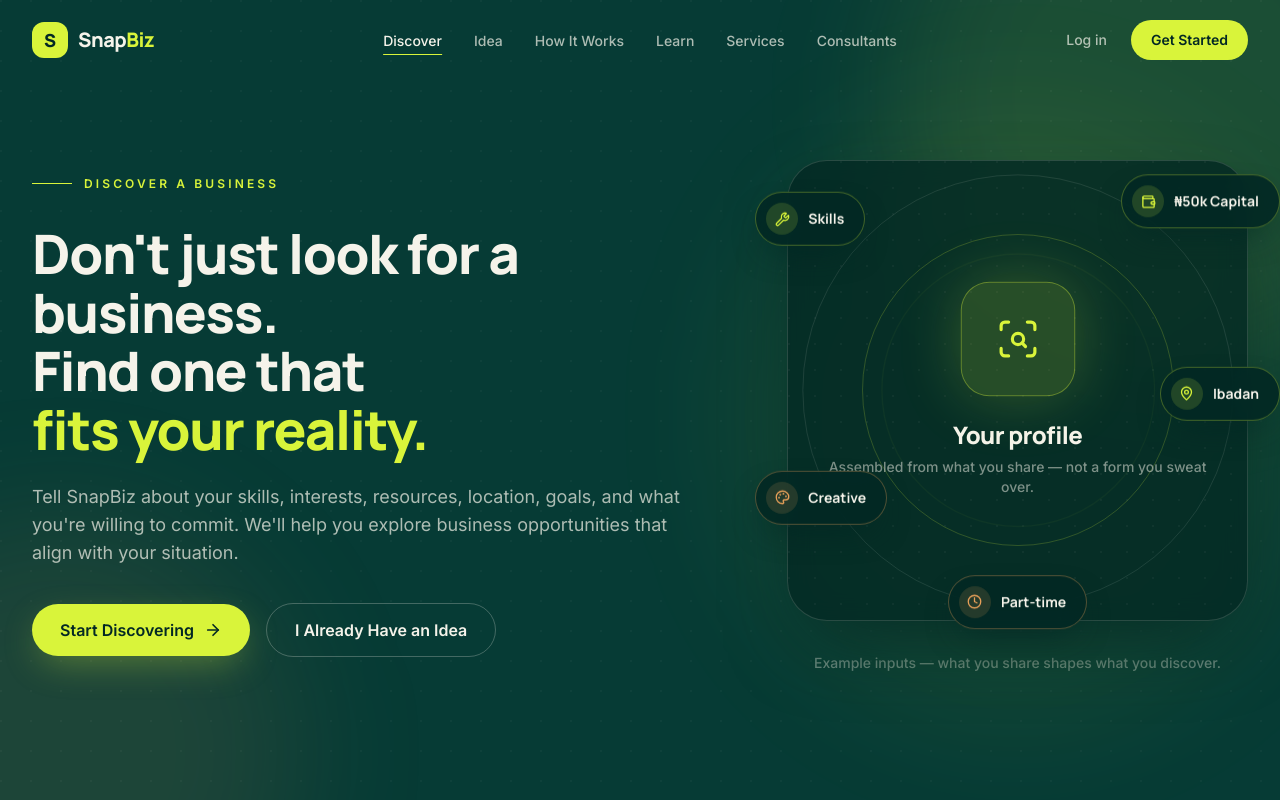
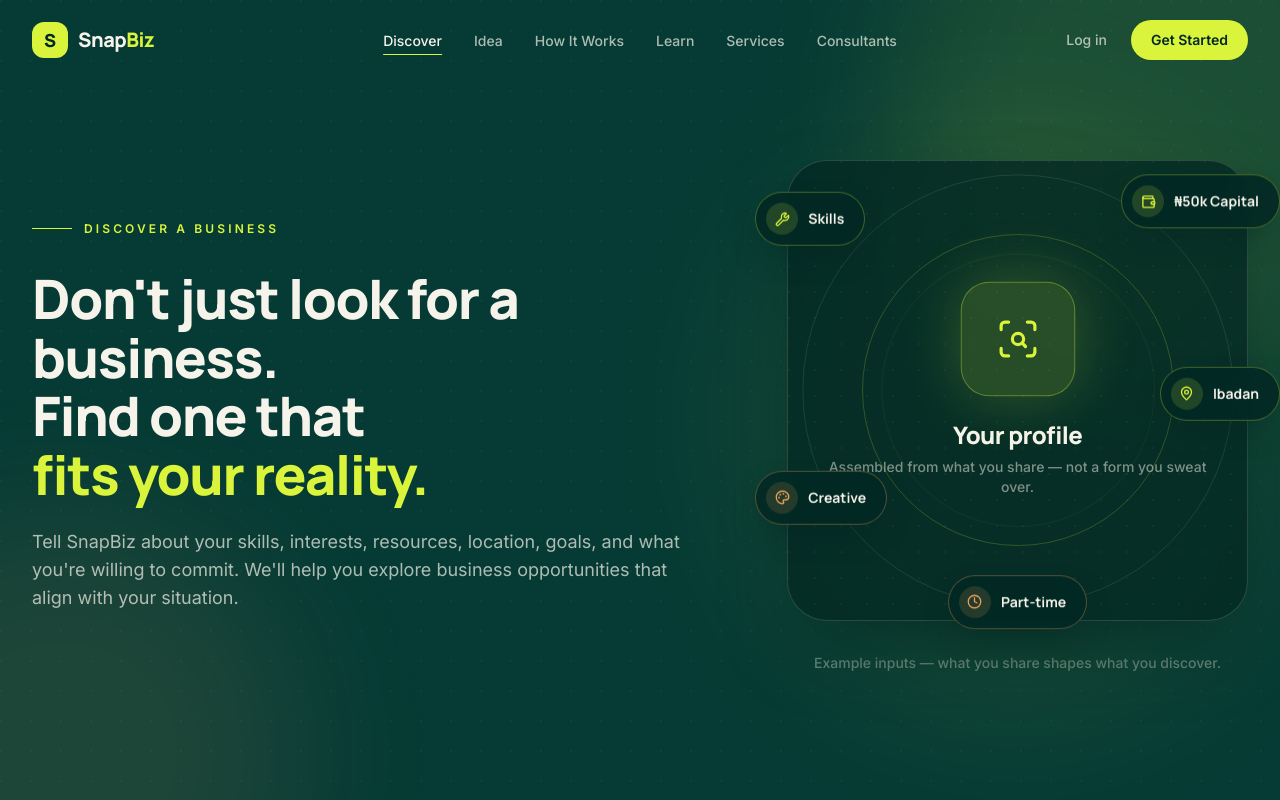
Before and after one commit to bigbanks53/snapbiz, a React (Vite) app: page /discover in a window 1280 px wide. Shown: the top 800 px of the page. Built offline with nearby package versions, Linux system fonts and the light colour scheme.

Commit message:
Simplify discover page CTAs and link closing action
Co-authored-by: arena-agent <297053741+arena-agent@users.noreply.github.com>

```diff
--- a/src/components/DiscoverClosing.jsx
+++ b/src/components/DiscoverClosing.jsx
@@ -3,6 +3,8 @@
 import { ArrowRight, Lightbulb } from 'lucide-react'
 
 const EASE = [0.22, 1, 0.36, 1]
+
+const MotionLink = motion.create(Link)
 
 export default function DiscoverClosing() {
   const reduceMotion = useReducedMotion()
@@ -60,8 +62,8 @@
         </motion.h2>
 
         <motion.div {...rise(0.16)} className="mt-10 flex flex-col items-center gap-4">
-          <motion.button
-            type="button"
+          <MotionLink
+            to="/get-started"
             aria-describedby="discover-closing-note"
             whileHover={reduceMotion ? undefined : { y: -2 }}
             whileTap={reduceMotion ? undefined : { scale: 0.98 }}
@@ -69,14 +71,14 @@
           >
             Start Discovering
             <ArrowRight size={17} strokeWidth={2.25} aria-hidden="true" />
-          </motion.button>
+          </MotionLink>
 
           <p
             id="discover-closing-note"
             className="text-[11px] font-medium text-ivory/40 sm:text-xs"
           >
-            Preview build — discovery isn&apos;t open yet, so this button isn&apos;t connected to
-            anything.
+            Routes to Get Started — the full discovery experience and sign-up flow aren&apos;t
+            open yet.
           </p>
         </motion.div>
 
--- a/src/components/DiscoverHero.jsx
+++ b/src/components/DiscoverHero.jsx
@@ -1,7 +1,5 @@
 import { motion, useReducedMotion } from 'framer-motion'
-import { Link } from 'react-router-dom'
 import {
-  ArrowRight,
   Clock,
   MapPin,
   Palette,
@@ -11,8 +9,6 @@
 } from 'lucide-react'
 
 const EASE = [0.22, 1, 0.36, 1]
-
-const MotionLink = motion.create(Link)
 
 // Example inputs that float around the central profile visual.
 const FLOAT_TAGS = [
@@ -229,30 +225,6 @@
               that align with your situation.
             </motion.p>
 
-            {/* CTAs */}
-            <motion.div
-              {...rise(0.9)}
-              className="mt-9 flex flex-col items-center gap-4 sm:flex-row sm:justify-center lg:justify-start"
-            >
-              <motion.a
-                href="#how-discovery-works"
-                whileHover={reduceMotion ? undefined : { y: -2 }}
-                whileTap={reduceMotion ? undefined : { scale: 0.98 }}
-                className="inline-flex w-full items-center justify-center gap-2.5 rounded-full bg-lime px-7 py-3.5 text-sm font-semibold text-forest-deep shadow-[0_12px_36px_-8px_rgba(217,244,58,0.35)] transition-colors hover:bg-lime/90 sm:w-auto sm:text-base"
-                aria-label="Start discovering — see how discovery works below"
-              >
-                Start Discovering
-                <ArrowRight size={18} strokeWidth={2.25} aria-hidden="true" />
-              </motion.a>
-              <MotionLink
-                to="/idea"
-                whileHover={reduceMotion ? undefined : { y: -2 }}
-                whileTap={reduceMotion ? undefined : { scale: 0.98 }}
-                className="inline-flex w-full items-center justify-center rounded-full border border-ivory/25 px-7 py-3.5 text-sm font-semibold text-ivory transition-colors hover:border-ivory/50 hover:bg-ivory/5 sm:w-auto sm:text-base"
-              >
-                I Already Have an Idea
-              </MotionLink>
-            </motion.div>
           </div>
 
           {/* Visual with floating example inputs */}
--- a/src/components/DiscoveryToBusiness.jsx
+++ b/src/components/DiscoveryToBusiness.jsx
@@ -1,5 +1,4 @@
 import { motion, useReducedMotion } from 'framer-motion'
-import { Link } from 'react-router-dom'
 import {
   ArrowRight,
   BookOpen,
@@ -22,8 +21,6 @@
   { label: 'Set up your business', icon: Briefcase },
   { label: 'Launch', icon: Rocket },
 ]
-
-const MotionLink = motion.create(Link)
 
 export default function DiscoveryToBusiness() {
   const reduceMotion = useReducedMotion()
@@ -188,17 +185,6 @@
           {...reveal(0.18)}
           className="mt-12 flex flex-col items-center gap-4 text-center"
         >
-          <MotionLink
-            to="/get-started"
-            whileHover={reduceMotion ? undefined : { y: -2 }}
-            whileTap={reduceMotion ? undefined : { scale: 0.98 }}
-            className="group inline-flex items-center justify-between gap-4 rounded-full bg-lime px-2 py-2 pl-8 font-display text-base font-bold text-forest-deep shadow-[0_12px_36px_-8px_rgba(217,244,58,0.35)] transition-all duration-300 hover:bg-lime/90 hover:shadow-[0_16px_44px_-6px_rgba(217,244,58,0.5)] sm:text-lg"
-          >
-            Discover Your Options
-            <span className="grid h-11 w-11 place-items-center rounded-full bg-forest-deep text-lime transition-transform duration-300 group-hover:translate-x-0.5">
-              <ArrowRight size={18} strokeWidth={2.4} aria-hidden="true" />
-            </span>
-          </MotionLink>
           <p className="max-w-md text-xs font-medium leading-relaxed text-ivory/50 sm:text-sm">
             Routes to Get Started — the full discovery experience and sign-up flow aren&apos;t
             open yet.
```
